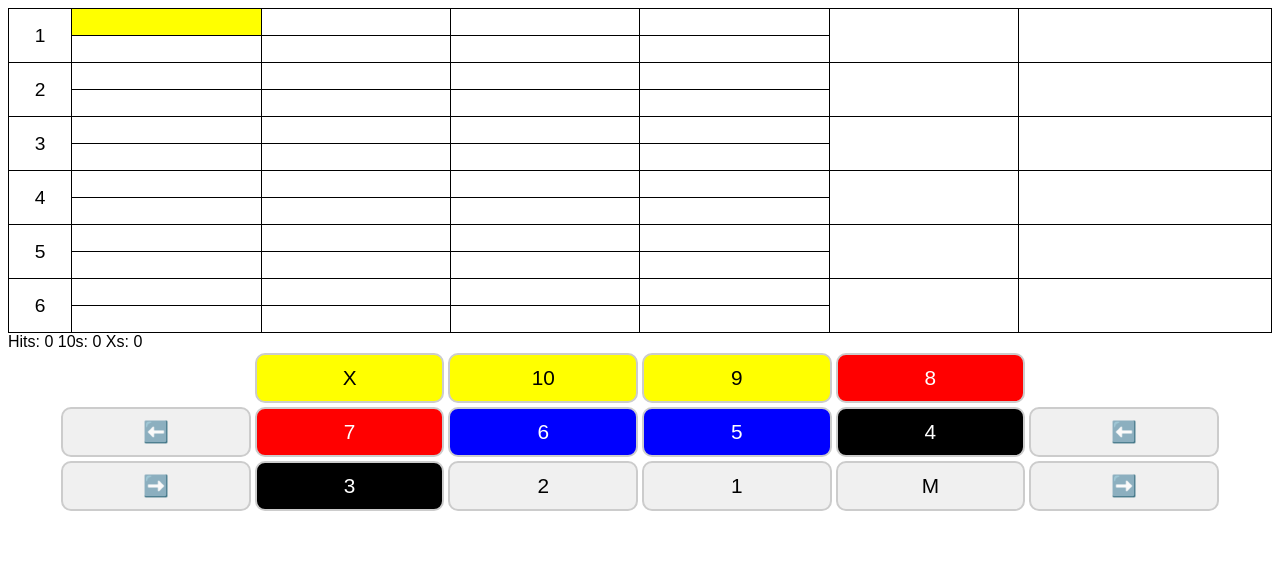
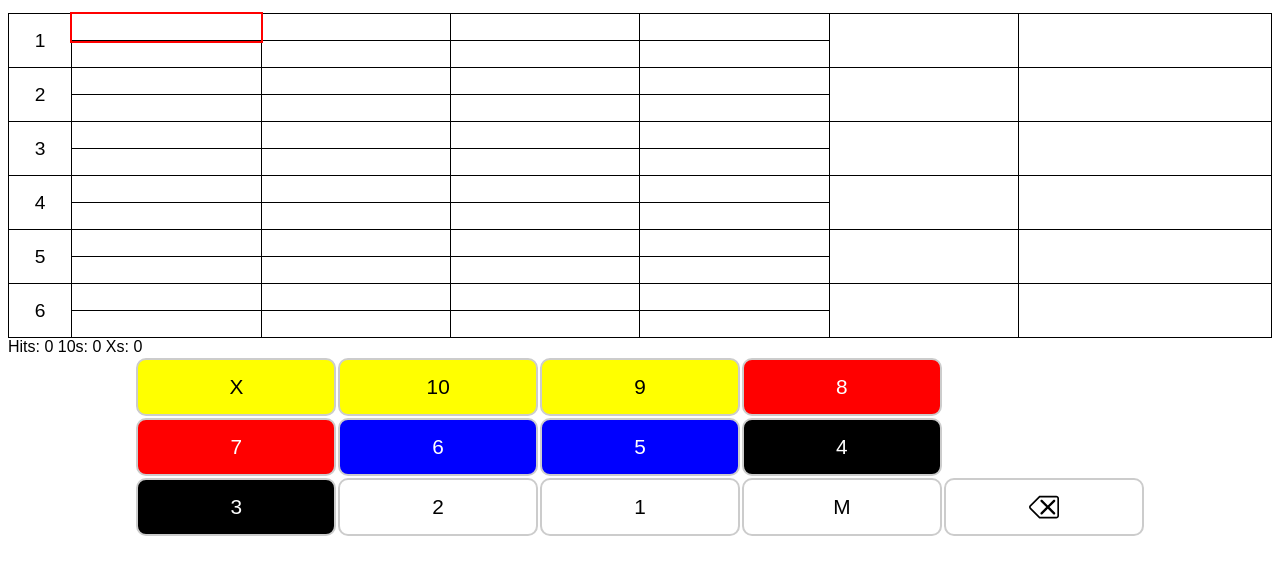
Before and after one commit to yusuke/archery-timer, a plain HTML site: page score.html in a window 1280 px wide. Drawn offline with Linux system fonts and the light colour scheme.

Commit message:
use table instead of button

```diff
--- a/score.css
+++ b/score.css
@@ -2,10 +2,14 @@ body {
     font-family: sans-serif;
 }
 
-table {
+.score-wrapper {
+    padding-top: 5px;
     width: 100%;
     border-collapse: collapse;
+    max-height: calc(100vh - 150px); /* Adjust the height to leave enough space for the keyboard */
+    overflow-y: auto;
 }
+
 
 th,
 td {
@@ -14,42 +18,87 @@ td {
     font-size: 1.2rem;
     text-align: center;
 }
+
+#keyboard{
+    width: 80%;
+    border: none;
+    margin-left: auto;
+    margin-right: auto;
+
+}
 .keyboard-row {
-    display: flex;
+    /*display: flex;*/
+    border-collapse: collapse;
+
     justify-content: center;
 }
 
-input{
+input {
     text-align: center;
     font-size: 1rem;
 }
+
 input:focus {
     background-color: yellow;
 }
 
-#keyboard button {
+#keyboard td {
     font-size: 1.3rem;
-    width: 15%;
+    width: 20%;
     height: 50px;
     margin: 2px;
     text-align: center;
+    vertical-align: middle;
     -webkit-appearance: none;
-    background-color: #f0f0f0;
     border: 2px solid #ccc;
     border-radius: 10px;
+    user-select: none;
+    -webkit-user-select: none;
+    -moz-user-select: none;
+    -ms-user-select: none;
+    cursor: pointer;
 }
 
-.score-wrapper {
-    max-height: calc(100vh - 150px); /* Adjust the height to leave enough space for the keyboard */
-    overflow-y: auto;
+.yellowButton {
+    height:50px;
+    background-color: yellow;
+    color: black;
 }
+
+.redButton {
+    background-color: red;
+    color: white;
+}
+
+.blueButton {
+    background-color: blue;
+    color: white;
+}
+
+.blackButton {
+    background-color: black;
+    color: white;
+}
+
+.whiteButton {
+    background-color: white;
+    color: black;
+}
+
+.delButton {
+    font-size: 24px;
+    /*font-family: "sans-serif";*/
+    /*font-size: 100pt;*/
+    color: black;
+}
+
 
 #score-table {
     width: 100%;
     table-layout: fixed;
 }
 
-#score-table td:nth-child(1){
+#score-table td:nth-child(1) {
     width: 5%;
 }
 
@@ -57,10 +106,15 @@ input:focus {
 #score-table td:nth-child(3),
 #score-table td:nth-child(4),
 #score-table td:nth-child(5),
-#score-table td:nth-child(6){
+#score-table td:nth-child(6) {
     width: 15%;
 
 }
+
 #score-table td:nth-child(7) {
     width: 20%;
 }
+.inner-outline {
+    outline: 2px solid red;
+    padding: 1px;
+}
--- a/score.html
+++ b/score.html
@@ -9,38 +9,48 @@
 </head>
 <body>
 <div class="score-wrapper">
-    <table>
+    <table class="score-wrapper">
         <tbody id="score-table">
         </tbody>
     </table>
+    <div class="statistics">
+        <div>Hits: <span id="hit-count">0</span> 10s: <span id="ten-count">0</span> Xs: <span id="x-count">0</span>
+        </div>
+    </div>
+
 </div>
-<div class="statistics">
-    <div>Hits: <span id="hit-count">0</span> 10s: <span id="ten-count">0</span> Xs: <span id="x-count">0</span></div>
-</div>
-<div id="keyboard">
-    <div class="keyboard-row">
-        <button data-value="X" style="background-color: yellow;color:black">X</button>
-        <button data-value="10" style="background-color: yellow;color:black">10</button>
-        <button data-value="9" style="background-color: yellow;color:black">9</button>
-        <button data-value="8" style="background-color: red;color:white;">8</button>
-    </div>
-    <div class="keyboard-row">
-        <button data-value="⬅️">⬅️</button>
-        <button data-value="7" style="background-color: red;color:white;">7</button>
-        <button data-value="6" style="background-color: blue;color:white">6</button>
-        <button data-value="5" style="background-color: blue;color:white">5</button>
-        <button data-value="4" style="background-color: black;color:white;">4</button>
-        <button data-value="⬅️">⬅️</button>
-    </div>
-    <div class="keyboard-row">
-        <button data-value="➡️">➡️</button>
-        <button data-value="3" style="background-color: black;color:white;">3</button>
-        <button data-value="2" style="color:black">2</button>
-        <button data-value="1" style="color:black">1</button>
-        <button data-value="M" style="color:black">M</button>
-        <button data-value="➡️">➡️</button>
-    </div>
-</div>
+
+<table id="keyboard">
+    <tr class="keyboard-row">
+        <td data-value="X" class="yellowButton">X</td>
+        <td data-value="10" class="yellowButton">10</td>
+        <td data-value="9" class="yellowButton">9</td>
+        <td data-value="8" class="redButton">8</td>
+    </tr>
+    <tr class="keyboard-row">
+        <td data-value="7" class="redButton">7</td>
+        <td data-value="6" class="blueButton">6</td>
+        <td data-value="5" class="blueButton">5</td>
+        <td data-value="4" class="blackButton">4</td>
+    </tr>
+    <tr class="keyboard-row">
+        <td data-value="3" class="blackButton">3</td>
+        <td data-value="2" class="whiteButton">2</td>
+        <td data-value="1" class="whiteButton">1</td>
+        <td data-value="M" class="whiteButton">M</td>
+        <td data-value="⌫" class="delButton"><svg width="30px" id="レイヤー_1" xmlns="http://www.w3.org/2000/svg" xmlns:xlink="http://www.w3.org/1999/xlink" x="0px"
+	 y="0px" viewBox="0 -10 143.8 143.8" style="enable-background:new 0 0 143.8 143.8;" xml:space="preserve">
+<path d="M130.7,126.3H49.2L3.7,80.8c-4.9-4.9-4.9-12.9,0-17.8l45.6-45.6h81.5c7.2,0,13.1,5.9,13.1,13.1v82.8
+	C143.8,120.5,137.9,126.3,130.7,126.3z M52.6,118.3h78.2c2.8,0,5.1-2.3,5.1-5.1V30.5c0-2.8-2.3-5.1-5.1-5.1H52.6L9.3,68.7
+	c-1.8,1.8-1.8,4.7,0,6.4L52.6,118.3z"/>
+<path d="M98.4,71.9l26.1-26.1c2.2-2.2,2.2-5.8,0-8s-5.8-2.2-8,0L90.3,63.9L64.3,37.8c-2.2-2.2-5.8-2.2-8,0s-2.2,5.8,0,8l26.1,26.1
+	L56.2,98c-2.2,2.2-2.2,5.8,0,8c1.1,1.1,2.6,1.7,4,1.7s2.9-0.6,4-1.7l26.1-26.1l26.1,26.1c1.1,1.1,2.6,1.7,4,1.7s2.9-0.6,4-1.7
+	c2.2-2.2,2.2-5.8,0-8L98.4,71.9z"/>
+</svg>
+        </td>
+
+    </tr>
+</table>
 <script src="score.js"></script>
 </body>
 </html>
--- a/score.js
+++ b/score.js
@@ -55,9 +55,7 @@ const updateStatistics = () => {
     xCountElement.textContent = xCount;
 };
 
-const keyboard = document.getElementById("keyboard");
 
-const onScreenKeyboardBtns = keyboard.querySelectorAll("button");
 
 const moveFocus = (direction) => {
     const newIndex = focusIndex + direction;
@@ -70,26 +68,27 @@ const moveFocus = (direction) => {
 };
 
 function focus(elem) {
-    elem.style.backgroundColor = "yellow";
+    elem.classList.add("inner-outline");
 }
 
 function unfocus(elem) {
-    elem.style.backgroundColor = "";
+    elem.classList.remove("inner-outline");
 
 }
 
+const keyboard = document.getElementById("keyboard");
+
+const onScreenKeyboardBtns = keyboard.querySelectorAll("td");
+
 onScreenKeyboardBtns.forEach(btn => {
-    btn.addEventListener("mousedown", function (e) {
+    btn.addEventListener("click", function (e) {
         e.preventDefault();
-    });
-    btn.addEventListener("click", function () {
         const value = this.dataset.value;
 
-        if (value === "⬅️") {
+        if (value === "⌫") {
+            inputs[focusIndex].innerText = "";
             moveFocus(-1);
-        } else if (value === "➡️") {
-            moveFocus(1);
-        } else {
+        }else {
             inputs[focusIndex].innerText = value;
             moveFocus(1);
         }
@@ -99,12 +98,10 @@ onScreenKeyboardBtns.forEach(btn => {
 
 document.body.appendChild(keyboard);
 
-let focusInput = null;
 const handleInputClick = (e) => {
+    e.preventDefault();
     for (let i = 0; i < inputs.length; i++) {
         if (inputs[i] === e.target) {
-            console.log(e.target);
-            focusInput = e.target;
             unfocus(inputs[focusIndex]);
             focusIndex = i;
             focus(inputs[focusIndex]);
@@ -154,7 +151,7 @@ const adjustScoreWrapperHeight = () => {
     const scoreWrapper = document.querySelector('.score-wrapper');
     const keyboardHeight = keyboard.offsetHeight;
 
-    scoreWrapper.style.maxHeight = `calc(100vh - ${keyboardHeight + 100}px)`; // 50px for additional spacing
+    scoreWrapper.style.maxHeight = `calc(100vh - ${keyboardHeight + 50}px)`;
 };
 
 adjustScoreWrapperHeight();
```
